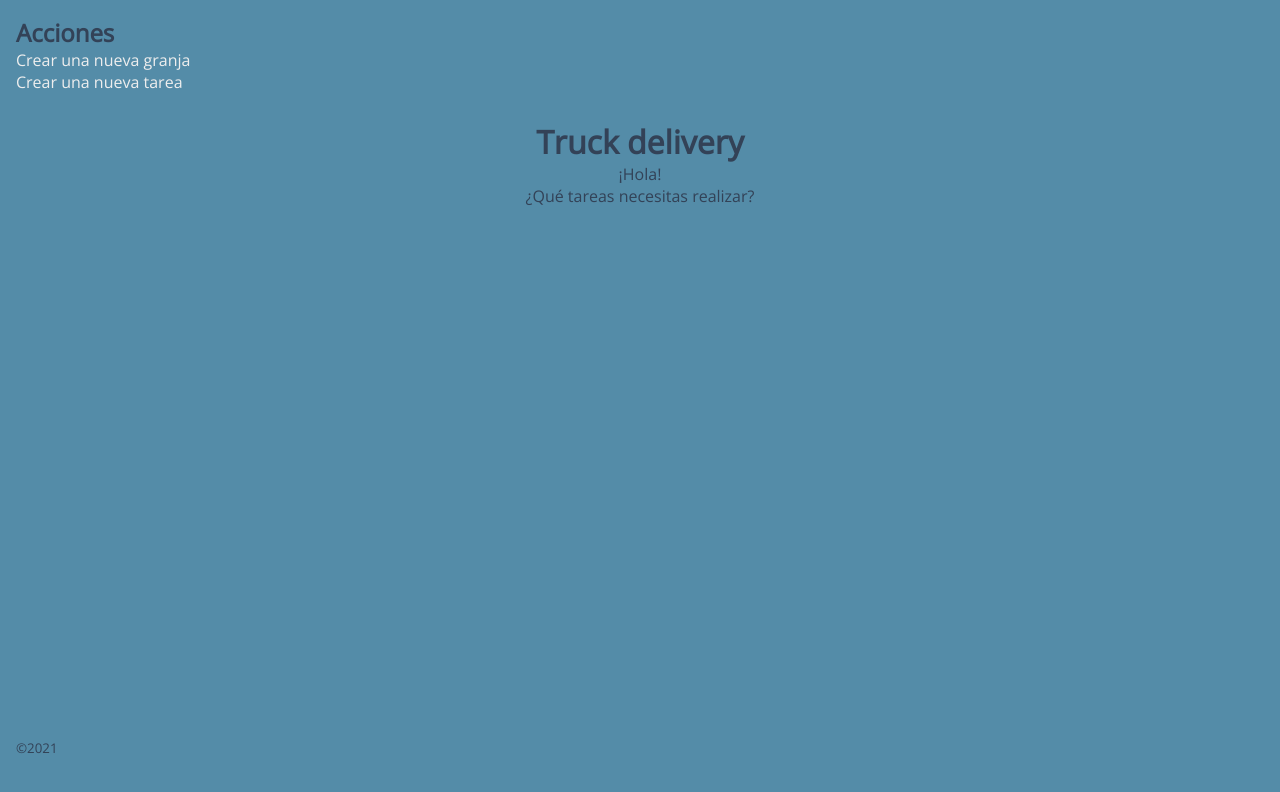
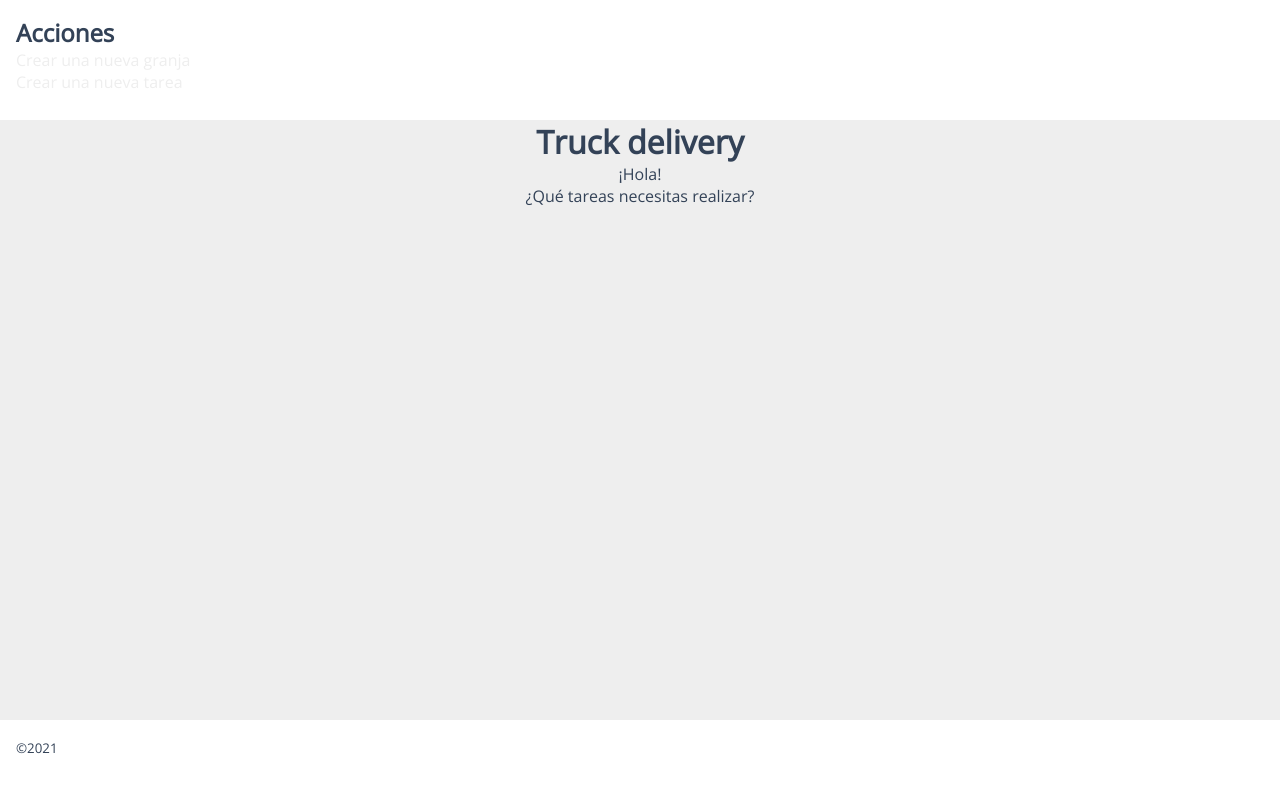
Before and after one commit to mZubeldia/truckdelivery, a React (Create React App) app: page /#/ in a window 1280 px wide. Shown: the top 792 px of the page. Built offline with nearby package versions, Linux system fonts and the light colour scheme.

Commit message:
delete background color

```diff
--- a/src/components/CreateFarm.js
+++ b/src/components/CreateFarm.js
@@ -2,7 +2,7 @@ import { Link } from "react-router-dom";
 
 const CreateFarm = () => {
   return (
-    <main className="main">
+    <main className="main main__farm">
       <Link to="/">Volver </Link>
 
       <h2>Crear granja</h2>
--- a/src/components/CreateTask.js
+++ b/src/components/CreateTask.js
@@ -1,7 +1,7 @@
 import { Link } from "react-router-dom";
 const CreateTask = () => {
   return (
-    <main className="main">
+    <main className="main main__task">
       <Link to="/">Volver </Link>
 
       <h2>Nueva tarea</h2>
--- a/src/stylesheet/components/_forms.scss
+++ b/src/stylesheet/components/_forms.scss
@@ -1,8 +1,12 @@
 //styles for createFarm component
+.main {
+  background-color: #EEEEEE;
+}
 
-.farm-form {
+.main .farm-form {
     flex-direction: row;
     border: 1px solid black;
+    background-color: #EEEEEE;
 
     display: flex;
     flex-direction: column;
--- a/src/stylesheet/core/_reset.scss
+++ b/src/stylesheet/core/_reset.scss
@@ -5,7 +5,7 @@
   padding: 0;
   //font-family: 'Roboto', sans-serif;
   font-family: 'Open Sans', sans-serif;
-  background-color: #548CA8;
+  //background-color: #548CA8;
   color: #334257;
 }
 
```
